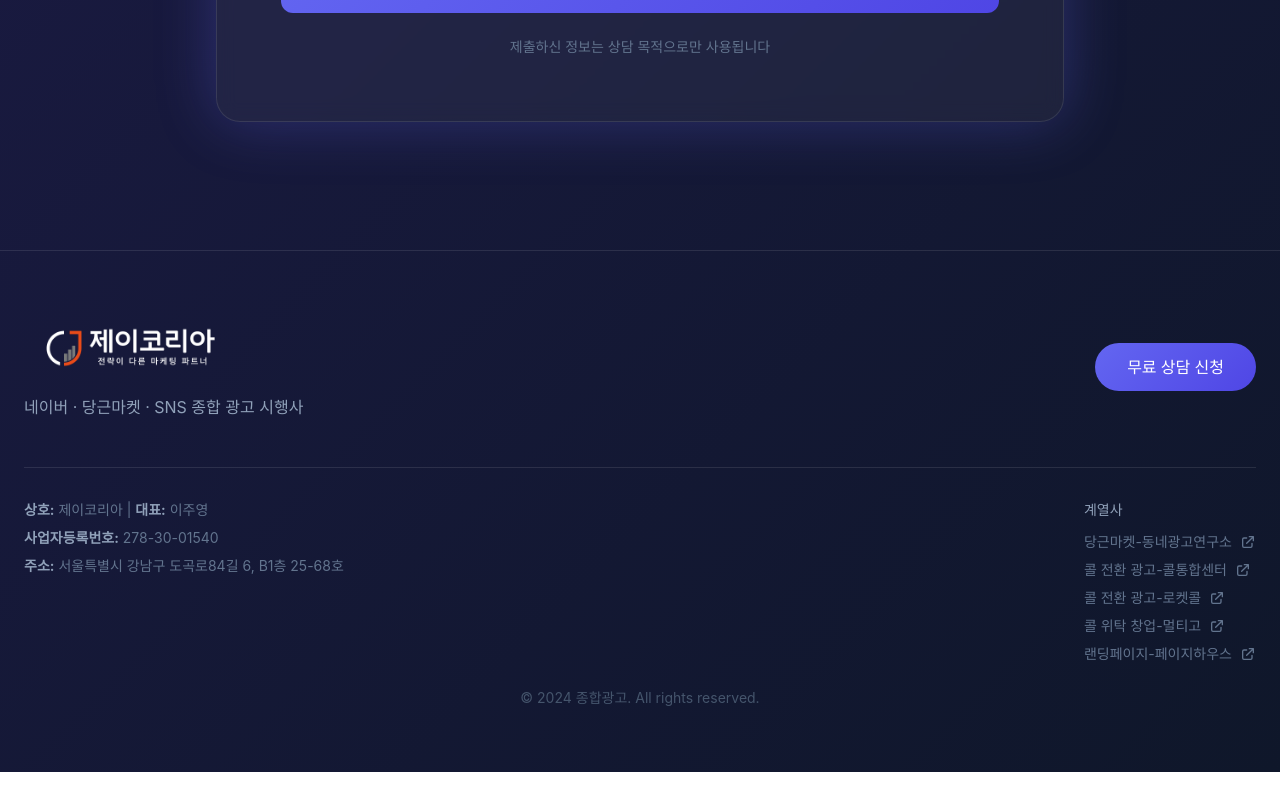
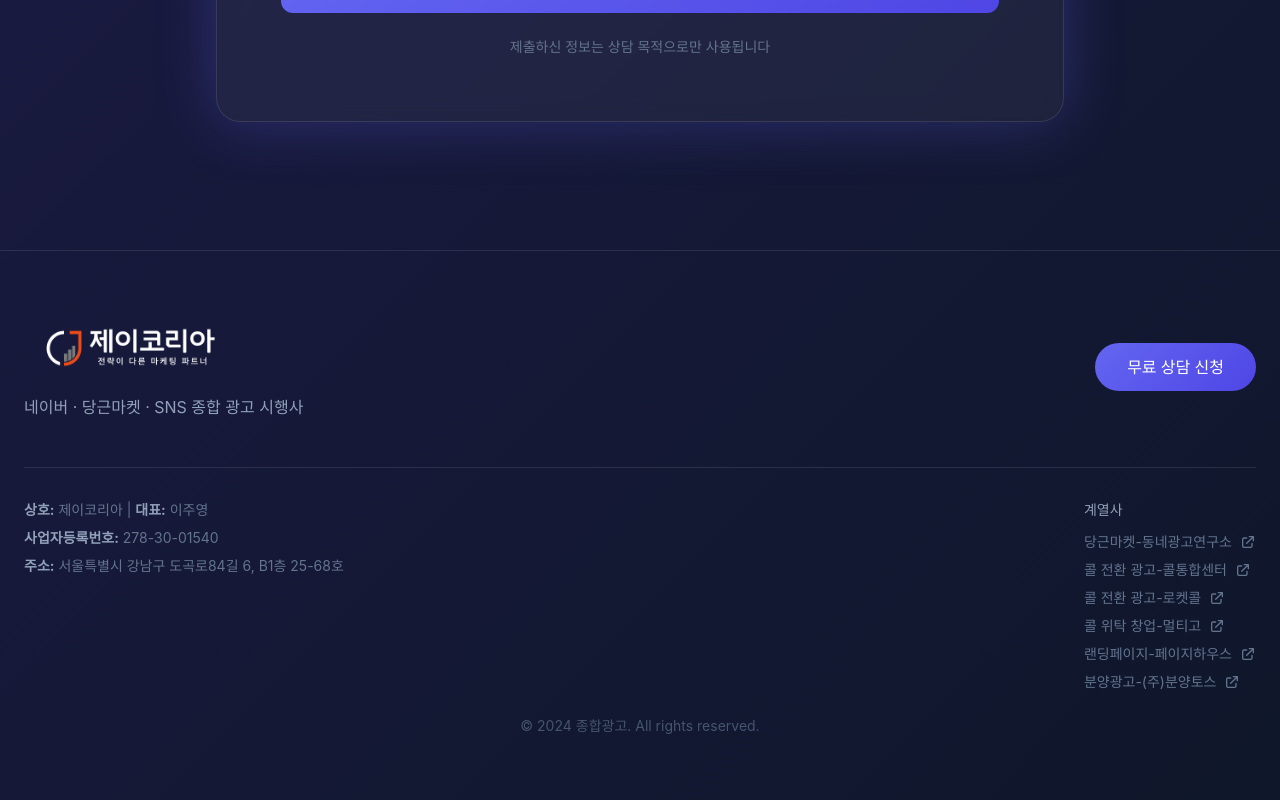
Before and after one commit to reepower84-png/jkorea-ad, a Next.js app: page / in a window 1280 px wide. Shown: the part 4426-5226 px from the top of the page. Before the commit the page ends 5198 px from the top, so only its background shows below. Built offline with nearby package versions, Linux system fonts and the light colour scheme; a web font is replaced by a local one.

Commit message:
푸터 계열사에 분양광고-(주)분양토스 추가
Co-Authored-By: Claude Opus 4.6 (1M context) <noreply@anthropic.com>

```diff
--- a/src/app/page.tsx
+++ b/src/app/page.tsx
@@ -767,6 +767,22 @@ export default function Home() {
                       <path strokeLinecap="round" strokeLinejoin="round" strokeWidth={2} d="M10 6H6a2 2 0 00-2 2v10a2 2 0 002 2h10a2 2 0 002-2v-4M14 4h6m0 0v6m0-6L10 14" />
                     </svg>
                   </a>
+                  <a
+                    href="https://bytoss.vercel.app/"
+                    target="_blank"
+                    rel="noopener noreferrer"
+                    className="inline-flex items-center gap-2 text-slate-500 hover:text-indigo-400 transition-colors group"
+                  >
+                    <span>분양광고-(주)분양토스</span>
+                    <svg
+                      className="w-3.5 sm:w-4 h-3.5 sm:h-4 transform group-hover:translate-x-1 transition-transform"
+                      fill="none"
+                      stroke="currentColor"
+                      viewBox="0 0 24 24"
+                    >
+                      <path strokeLinecap="round" strokeLinejoin="round" strokeWidth={2} d="M10 6H6a2 2 0 00-2 2v10a2 2 0 002 2h10a2 2 0 002-2v-4M14 4h6m0 0v6m0-6L10 14" />
+                    </svg>
+                  </a>
                 </div>
               </div>
             </div>
```
